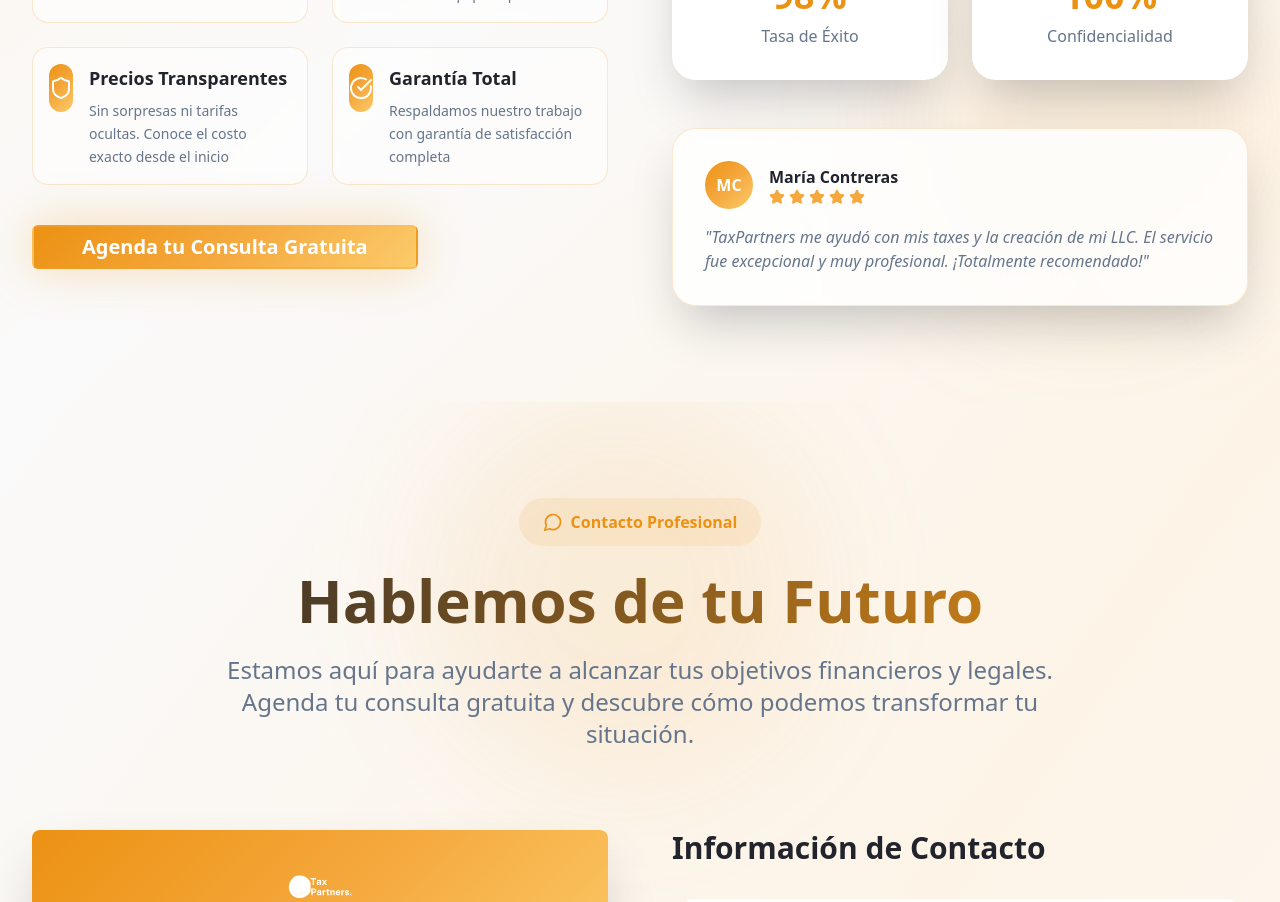
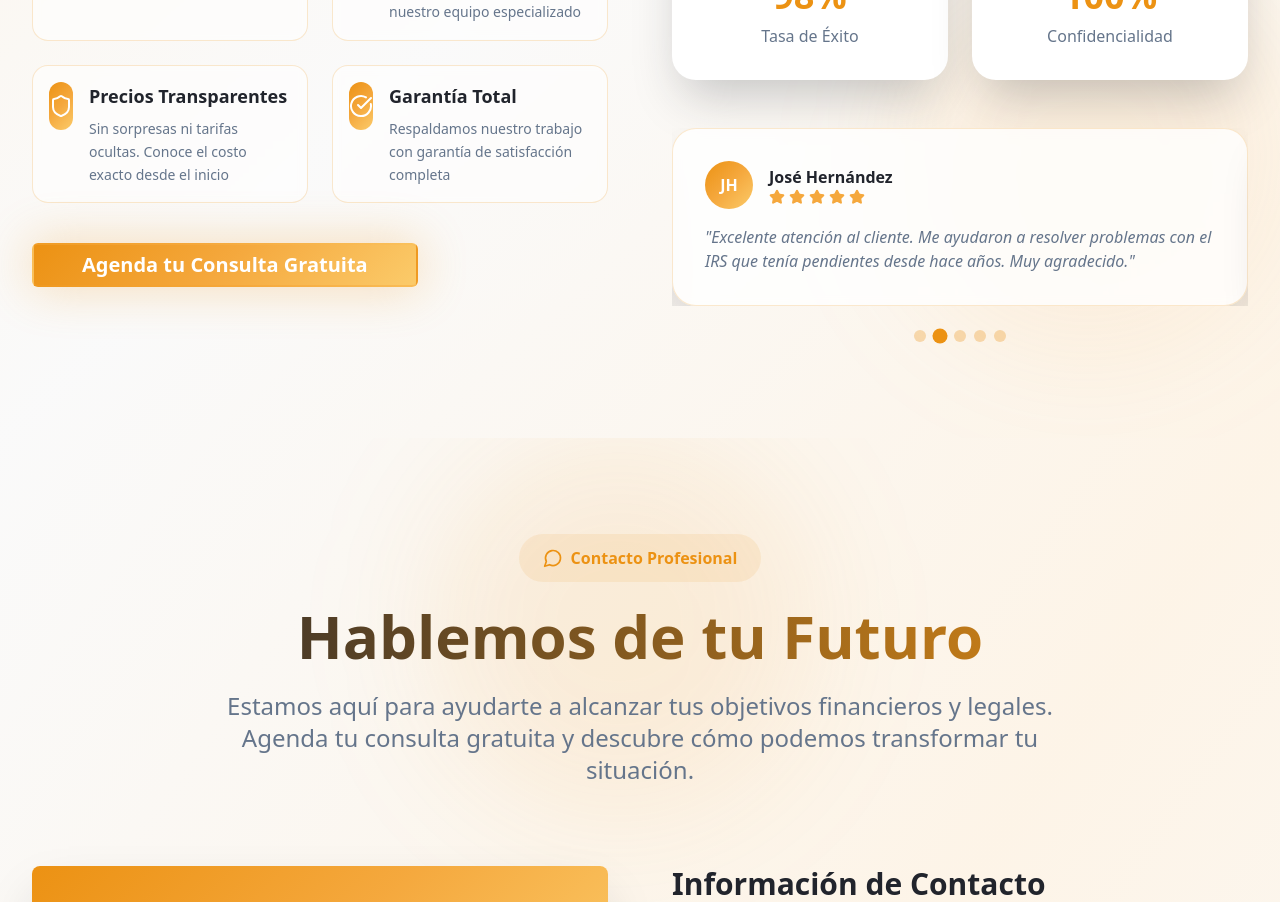
Before and after one commit to taxpartnersnow/mitaxpro, a React (Vite) app: page / in a window 1280 px wide. Shown: the part 3080-3982 px from the top of the page. Built offline with nearby package versions, Linux system fonts and the light colour scheme.

Commit message:
Add carousel testimonials
Added a testimonial carousel to the About section with 4 testimonials. The carousel displays one testimonial at a time, auto-rotates every 4 seconds, and includes manual navigation dots.

```diff
--- a/package.json
+++ b/package.json
@@ -44,6 +44,7 @@
     "clsx": "^2.1.1",
     "cmdk": "^1.1.1",
     "date-fns": "^3.6.0",
+    "embla-carousel-autoplay": "^8.6.0",
     "embla-carousel-react": "^8.6.0",
     "input-otp": "^1.4.2",
     "lucide-react": "^0.462.0",
--- a/src/components/About.tsx
+++ b/src/components/About.tsx
@@ -1,5 +1,8 @@
 import { Button } from "@/components/ui/button";
 import { Award, Users, Clock, Shield, CheckCircle, Star } from "lucide-react";
+import { Carousel, CarouselContent, CarouselItem } from "@/components/ui/carousel";
+import Autoplay from "embla-carousel-autoplay";
+import { useState, useEffect } from "react";
 
 const stats = [
   {
@@ -51,7 +54,62 @@ const benefits = [
   }
 ];
 
+const testimonials = [
+  {
+    name: "María Contreras",
+    initials: "MC",
+    comment: "TaxPartners me ayudó con mis taxes y la creación de mi LLC. El servicio fue excepcional y muy profesional. ¡Totalmente recomendado!",
+    rating: 5
+  },
+  {
+    name: "José Hernández",
+    initials: "JH",
+    comment: "Excelente atención al cliente. Me ayudaron a resolver problemas con el IRS que tenía pendientes desde hace años. Muy agradecido.",
+    rating: 5
+  },
+  {
+    name: "Ana López",
+    initials: "AL",
+    comment: "Profesionales, puntuales y transparentes con los precios. Me guiaron en todo el proceso de declaración de impuestos sin complicaciones.",
+    rating: 5
+  },
+  {
+    name: "Carlos Rivera",
+    initials: "CR",
+    comment: "Los recomiendo al 100%. Me ayudaron a ahorrar una cantidad significativa en mis impuestos y el trato fue excepcional.",
+    rating: 5
+  },
+  {
+    name: "Sofia Martinez",
+    initials: "SM",
+    comment: "Gracias a TaxPartners pude regularizar mi situación fiscal. Su equipo es muy conocedor y me brindaron la confianza que necesitaba.",
+    rating: 5
+  }
+];
+
 const About = () => {
+  const [currentTestimonial, setCurrentTestimonial] = useState(0);
+  const [carouselApi, setCarouselApi] = useState<any>(null);
+
+  useEffect(() => {
+    if (!carouselApi) return;
+
+    const onSelect = () => {
+      setCurrentTestimonial(carouselApi.selectedScrollSnap());
+    };
+
+    carouselApi.on("select", onSelect);
+
+    return () => {
+      carouselApi.off("select", onSelect);
+    };
+  }, [carouselApi]);
+
+  const scrollToSlide = (index: number) => {
+    if (carouselApi) {
+      carouselApi.scrollTo(index);
+    }
+  };
   return (
     <section id="about" className="py-24 bg-gradient-to-br from-accent via-background to-accent relative overflow-hidden">
       {/* Background decorations */}
@@ -152,25 +210,62 @@ const About = () => {
               ))}
             </div>
 
-            {/* Testimonial preview */}
-            <div className="mt-12 bg-white/80 backdrop-blur-sm rounded-3xl p-8 shadow-xl border border-primary/20 hover:shadow-glow transition-all duration-500">
+            {/* Testimonials carousel */}
+            <div className="mt-12">
+              <Carousel
+                opts={{
+                  align: "start",
+                  loop: true,
+                }}
+                plugins={[
+                  Autoplay({
+                    delay: 4000,
+                  }),
+                ]}
+                setApi={setCarouselApi}
+                className="w-full"
+              >
+                <CarouselContent>
+                  {testimonials.map((testimonial, index) => (
+                    <CarouselItem key={index}>
+                      <div className="bg-white/80 backdrop-blur-sm rounded-3xl p-8 shadow-xl border border-primary/20 hover:shadow-glow transition-all duration-500">
                         <div className="flex items-center space-x-4 mb-4">
                           <div className="w-12 h-12 bg-gradient-primary rounded-full flex items-center justify-center">
-                  <span className="text-primary-foreground font-bold">MC</span>
+                            <span className="text-primary-foreground font-bold">{testimonial.initials}</span>
                           </div>
                           <div>
-                  <h4 className="font-bold">María Contreras</h4>
+                            <h4 className="font-bold">{testimonial.name}</h4>
                             <div className="flex space-x-1">
-                    {[...Array(5)].map((_, i) => (
+                              {[...Array(testimonial.rating)].map((_, i) => (
                                 <Star key={i} className="w-4 h-4 text-primary-glow fill-current" />
                               ))}
                             </div>
                           </div>
                         </div>
                         <p className="text-muted-foreground italic">
-                "TaxPartners me ayudó con mis taxes y la creación de mi LLC.
-                El servicio fue excepcional y muy profesional. ¡Totalmente recomendado!"
+                          "{testimonial.comment}"
                         </p>
+                      </div>
+                    </CarouselItem>
+                  ))}
+                </CarouselContent>
+
+                {/* Navigation dots */}
+                <div className="flex justify-center space-x-2 mt-6">
+                  {testimonials.map((_, index) => (
+                    <button
+                      key={index}
+                      onClick={() => scrollToSlide(index)}
+                      className={`w-3 h-3 rounded-full transition-all duration-300 ${
+                        index === currentTestimonial
+                          ? 'bg-primary scale-125'
+                          : 'bg-primary/30 hover:bg-primary/60'
+                      }`}
+                      aria-label={`Ir al testimonio ${index + 1}`}
+                    />
+                  ))}
+                </div>
+              </Carousel>
             </div>
           </div>
         </div>
```
Also changed, not shown: 1 other file (tests, documents, lock files or other folders). Lines whose indentation alone changed are shown as unchanged.
